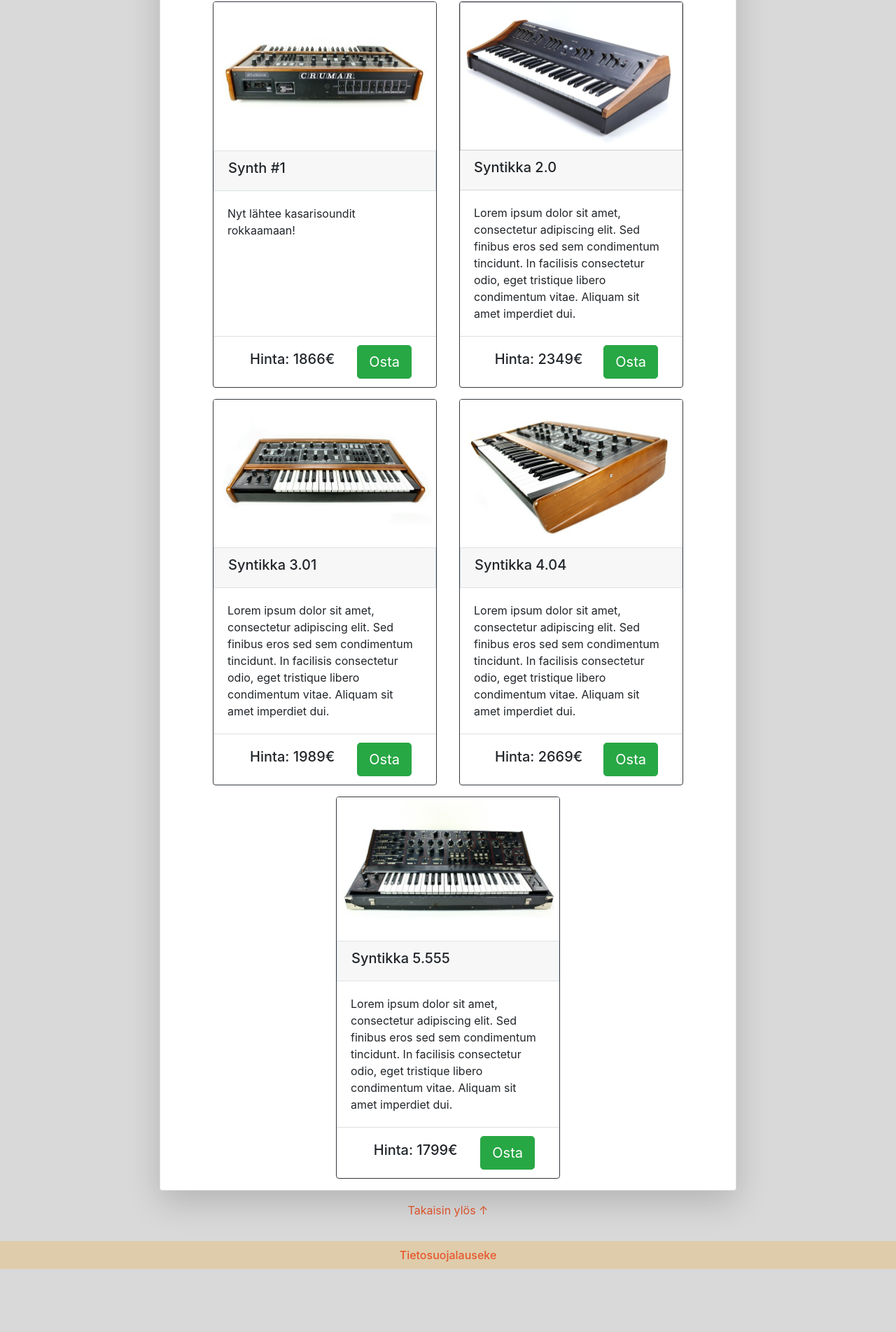
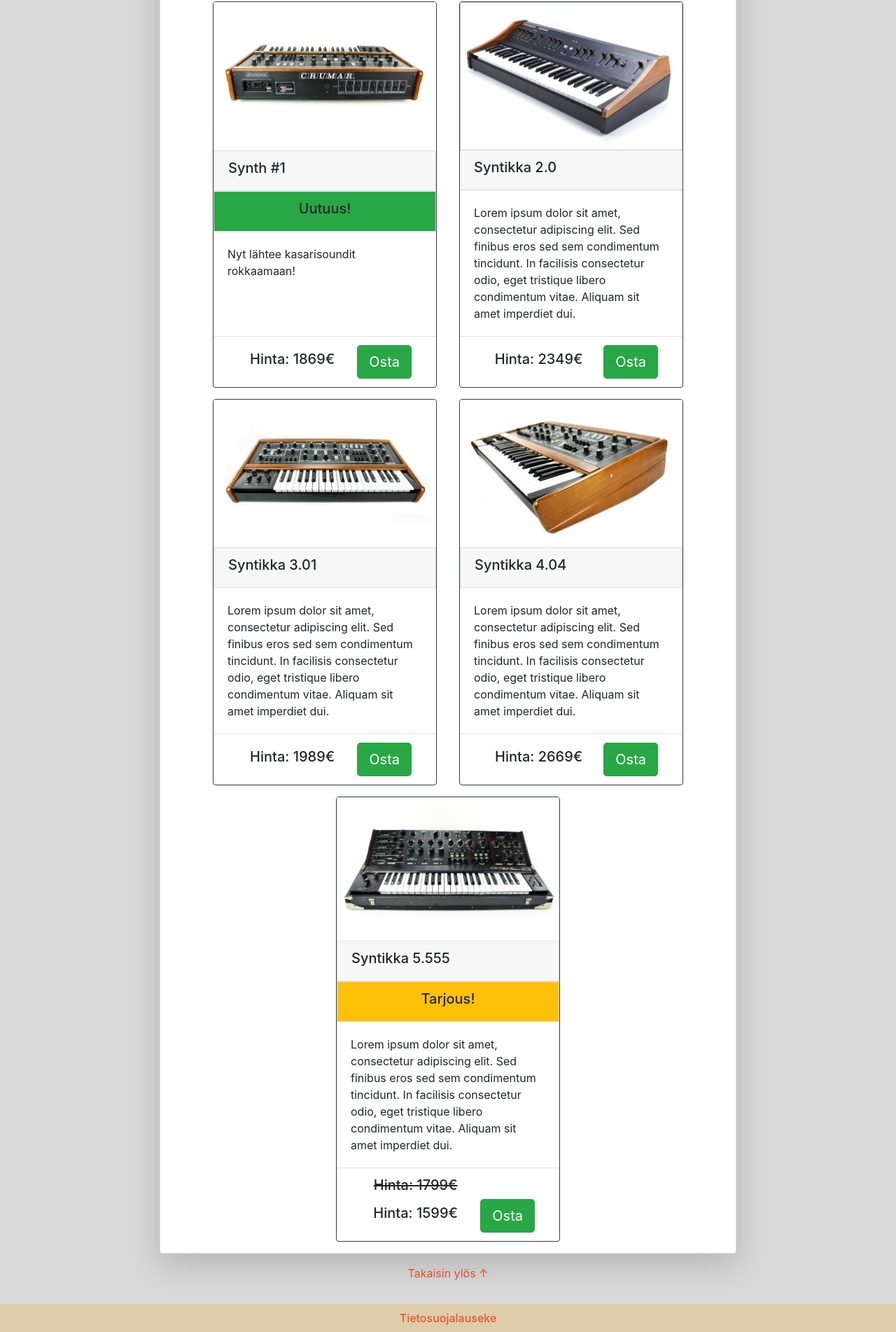
Before and after one commit to antipoppi/web-visualization, a website: page h11_harjoitustyo/src/views/syntikat.html in a window 1280 px wide. Shown: the part 465-2368 px from the top of the page at 70% size. Before the commit the page ends 2278 px from the top, so only its background shows below. Drawn offline with Linux system fonts and the light colour scheme.

Commit message:
tehty pieniä muutoksia

```diff
--- a/h11_harjoitustyo/src/views/syntikat.html
+++ b/h11_harjoitustyo/src/views/syntikat.html
@@ -90,11 +90,14 @@
                     <header class="card-header border">
                         <h3 class="h5">Synth #1</h3>
                     </header>
+                    <header class="card-header border bg-success text-center">
+                        <h3 class="h5">Uutuus!</h3>
+                    </header>
                     <div class="card-body">
                         <p class="card-text">Nyt lähtee kasarisoundit rokkaamaan!</p>
                     </div>
                     <footer class="card-footer bg-transparent d-flex flex-wrap">
-                        <p class="card-text align-self-center h5 text-center col-8">Hinta: 1866€</p>
+                        <p class="card-text align-self-center h5 text-center col-8">Hinta: 1869€</p>
                         <form action="ostoskori_full.html">
                             <button type="submit" class="btn btn-lg btn-success align-self-center">Osta</button>
                         </form>
@@ -148,13 +151,17 @@
                 <div class="card border-dark mb-3 mx-3" style="width: 20rem;">
                     <img class="card-img-top" src="../assets/img/pixabay-synth-5.jpg" alt="Pixabay synth 5">
                     <header class="card-header border">
-                        <h3 class="h5">Syntikka 5.555</h3>
+                        <h3 class="h5 ">Syntikka 5.555</h3>
+                    </header>
+                    <header class="card-header border bg-warning text-center">
+                        <h3 class="h5">Tarjous!</h3>
                     </header>
                     <div class="card-body">
                         <p class="card-text">Lorem ipsum dolor sit amet, consectetur adipiscing elit. Sed finibus eros sed sem condimentum tincidunt. In facilisis consectetur odio, eget tristique libero condimentum vitae. Aliquam sit amet imperdiet dui.</p>
                     </div>
                     <footer class="card-footer bg-transparent d-flex flex-wrap">
-                        <p class="card-text align-self-center h5 text-center col-8">Hinta: 1799€</p>
+                        <p class="card-text align-self-center h5 text-center col-8"><s>Hinta: 1799€</s></p>
+                        <p class="card-text align-self-center h5 text-center col-8">Hinta: 1599€</p>
                         <form action="ostoskori_full.html">
                             <button type="submit" class="btn btn-lg btn-success align-self-center">Osta</button>
                         </form>
```
Also changed, not shown: h11_harjoitustyo/src/index.html (+1 -1 lines), h11_harjoitustyo/src/views/onnistui.html (+1 -1 lines).
